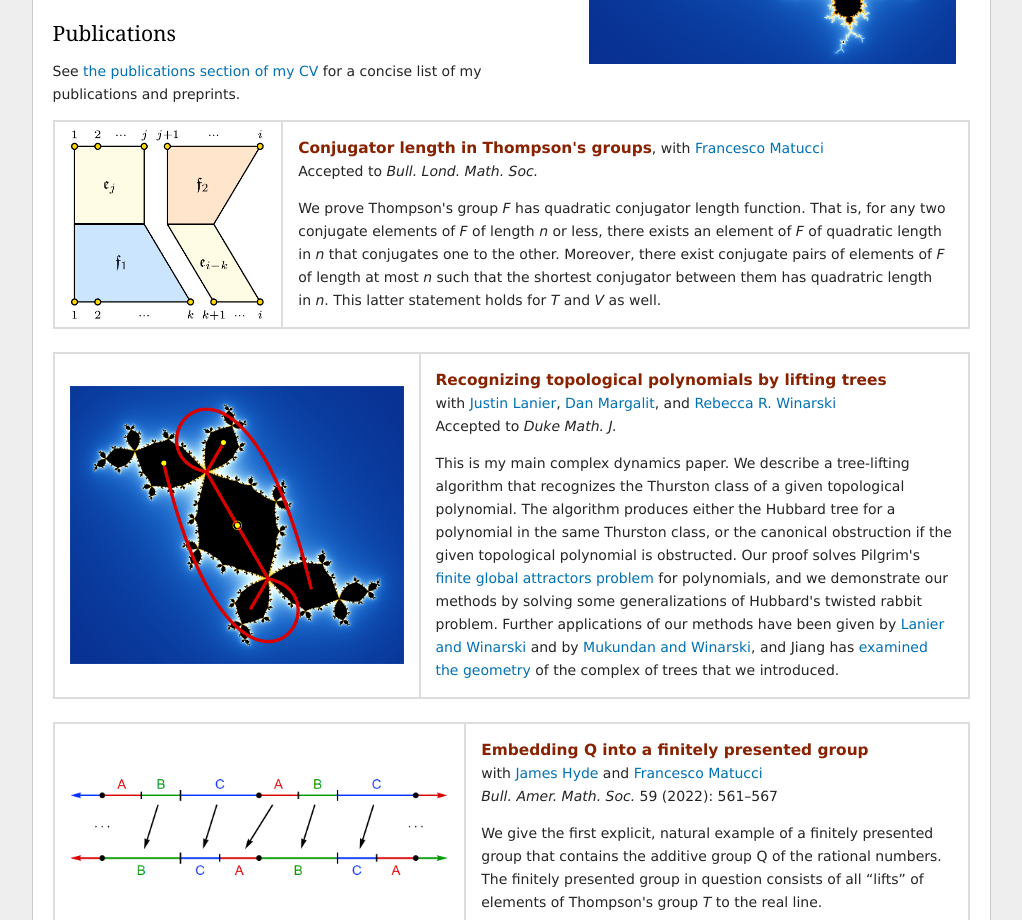
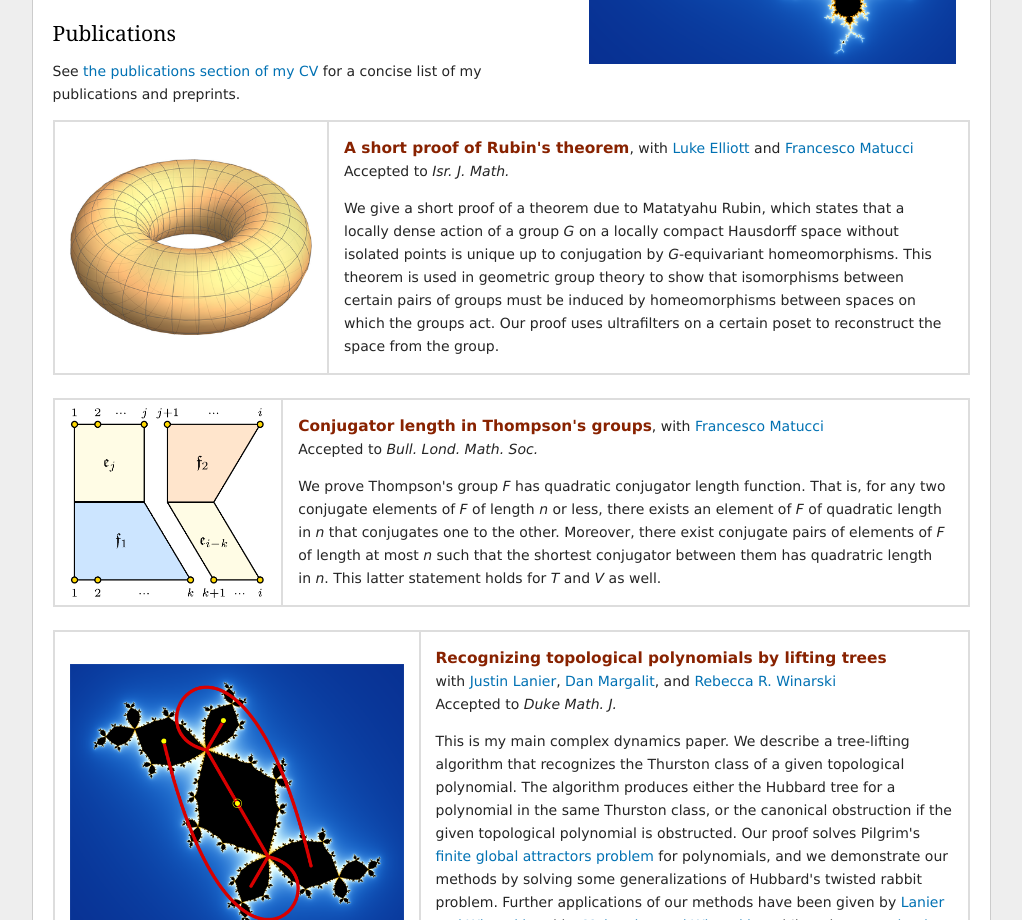
Before and after one commit to jimbelk/web, a plain HTML site: page research.htm in a window 1280 px wide. Shown: the part 880-1800 px from the top of the page, without its empty margins (129-1151 px from the left). Drawn offline with nearby package versions, Linux system fonts and the light colour scheme; some packages are replaced by stand-ins of ours.

Commit message:
Added Rubin paper

```diff
--- a/research.htm
+++ b/research.htm
@@ -95,6 +95,19 @@ My research is a mix of group theory, dynamical systems, and topology.</p>
 <h2>Publications</h2>
 
 <p>See <a href="CVMain.htm#PublicationsAndPreprints">the publications section of my CV</a> for a concise list of my publications and preprints.</p>
+
+<table>
+<tr>
+<td style="width: 30%"><img style="max-width: 100%" src="Torus.png"></td>
+<td style="text-align: left"><p><a class="red", href="https://arxiv.org/abs/2203.05930">A short proof of Rubin's theorem</a>, with&nbsp;<a href="https://le27.github.io/Luke-Elliott/">Luke&nbsp;Elliott</a> and <a href="https://sites.google.com/site/francescomatucci/">Francesco&nbsp;Matucci</a><br>
+Accepted to <i>Isr. J. Math.</i></p>
+<p>We give a short proof of a theorem due to Matatyahu Rubin, which states that a locally dense action of a group <i>G</i> on a locally compact Hausdorff space without isolated points is unique up to conjugation by <i>G</i>-equivariant homeomorphisms.  This theorem is used in geometric group theory to show that isomorphisms between certain pairs of groups must be induced by homeomorphisms between spaces on which the groups act.  Our proof uses ultrafilters on a certain poset to reconstruct the space from the group.</p>
+</td>
+</tr>
+</table>
+
+<br>
+
 
 <table>
 <tr>
```
Also changed, not shown: CVMain.htm (+3 -3 lines), Torus.png (added), 1 other file.
